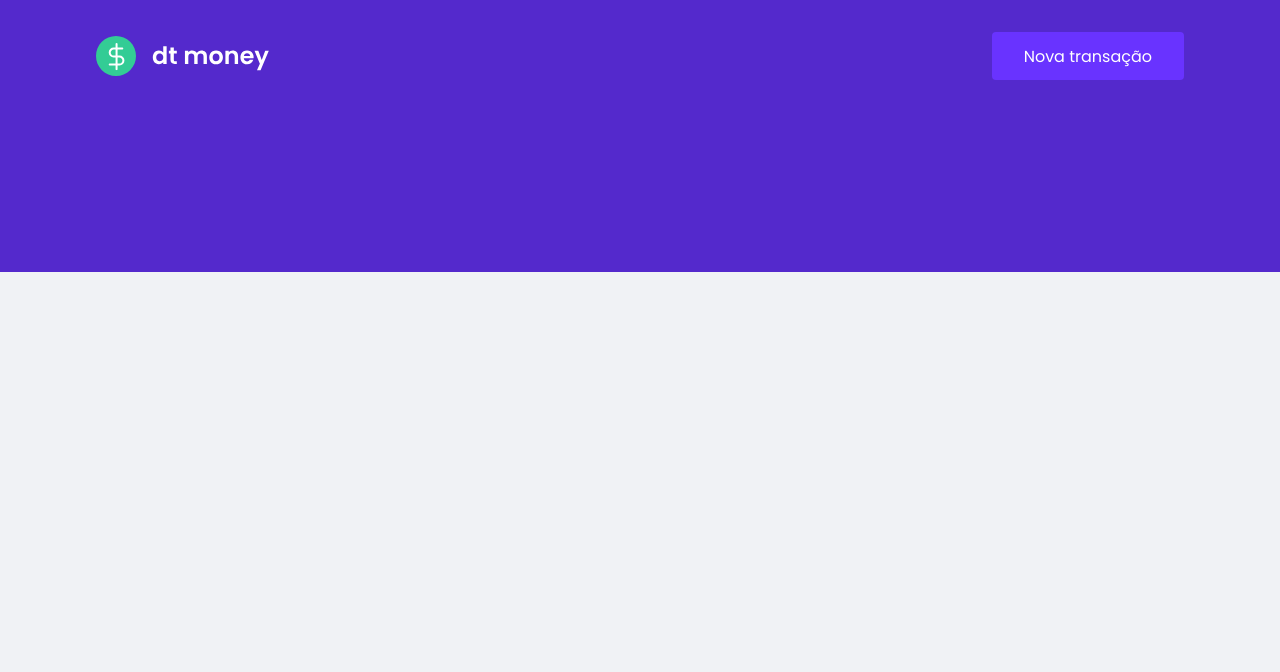
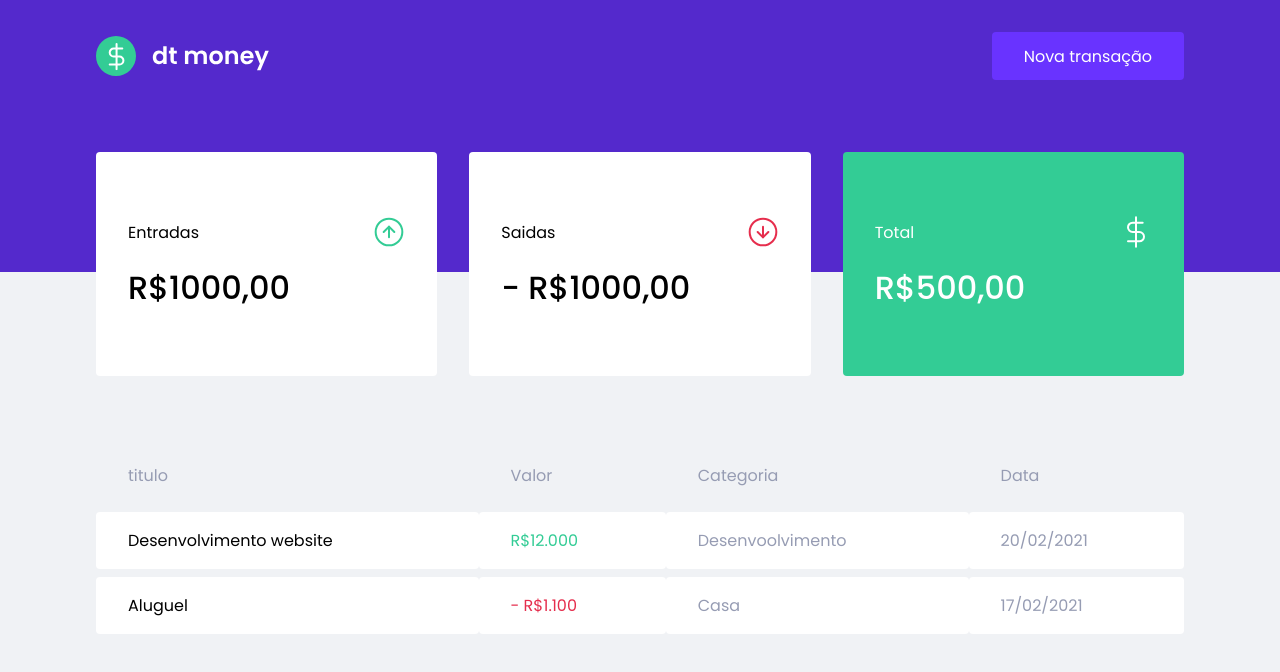
Before and after one commit to LuizHduarte/dtmoney, a React (Create React App) app: page / in a window 1280 px wide. Shown: the top 672 px of the page. Built offline with nearby package versions, Linux system fonts and the light colour scheme.

Commit message:
dashboard_static

```diff
--- a/public/index.html
+++ b/public/index.html
@@ -8,7 +8,7 @@
 
     <link rel="shortcut icon" href="favicon.png" type="image/png">
 
-    <link href="https://fonts.googleapis.com/css2?family=Poppins:wght@400;600&display=swap" rel="stylesheet">
+    <link href="https://fonts.googleapis.com/css2?family=Poppins:wght@400;500;600&display=swap" rel="stylesheet">
 
     <title>dtMoney</title>
   </head>
--- a/src/App.tsx
+++ b/src/App.tsx
@@ -1,3 +1,4 @@
+import { Dashboard } from "./components/Dashboard";
 import { Header } from "./components/Header";
 import { GlobalStyle } from "./styles/global"
 
@@ -7,6 +8,7 @@
   return (
     <>
       <Header/>
+      <Dashboard/>
       <GlobalStyle/>
     </>
   );
--- a/src/components/Dashboard/index.tsx
+++ b/src/components/Dashboard/index.tsx
@@ -0,0 +1,15 @@
+
+import { Summary } from "../Summary";
+import { TransactionsTable } from "../TransactionsTable";
+import { Container } from "./styles";
+
+
+export function Dashboard(){
+  return(
+    <Container>
+      <Summary/>
+      <TransactionsTable/>
+
+    </Container>
+  )
+}
--- a/src/components/Dashboard/styles.ts
+++ b/src/components/Dashboard/styles.ts
@@ -0,0 +1,9 @@
+import styled from 'styled-components'
+
+
+export const Container =  styled.main`
+  max-width:1120px;
+  margin: 0 auto;
+  padding: 2.5rem 1rem;
+
+`
--- /dev/null
+++ b/src/components/Summary/index.tsx
@@ -0,0 +1,37 @@
+import { Container } from "./styles";
+import incomeImg from '../../assets/income.svg'
+import outcomeImg from '../../assets/outcome.svg'
+import totalImg from '../../assets/total.svg'
+
+export function Summary(){
+
+  return(
+    <Container>
+      <div>
+        <header>
+          <p>Entradas</p>
+          <img src={incomeImg} alt="Entradas" />
+        </header>
+        <strong>R$1000,00</strong>
+      </div>
+
+      <div>
+        <header>
+          <p>Saidas</p>
+          <img src={outcomeImg} alt="Saídas" />
+        </header>
+        <strong> - R$1000,00</strong>
+      </div>
+
+      <div className="highlight_background">
+        <header >
+          <p>Total</p>
+          <img src={totalImg} alt="Total" />
+        </header>
+        <strong>R$500,00</strong>
+      </div>
+
+
+    </Container>
+  )
+}
--- /dev/null
+++ b/src/components/Summary/styles.ts
@@ -0,0 +1,34 @@
+import styled from "styled-components";
+
+export const Container = styled.div`
+  display:grid;
+  grid-template-columns: repeat(3, 1fr);
+  gap: 2rem;
+  margin-top:-10rem;
+
+  div{
+    background: var(--shape);
+    padding: 4rem 2rem;
+    border-radius : 0.25rem;
+    color: var(--text-title);
+
+    header{
+      display:flex;
+      align-items: center;
+      justify-content:space-between;
+    }
+
+    strong{
+      display: block;
+      margin-top:1rem;
+      font-size:2rem;
+      font-weight:500;
+      line-height:3rem;
+    }
+
+    &.highlight_background{
+      background: var(--green);
+      color:#fff;
+    }
+  }
+`
--- /dev/null
+++ b/src/components/TransactionsTable/index.tsx
@@ -0,0 +1,37 @@
+import { Container } from "./styles"
+
+
+
+export function TransactionsTable(){
+  return(
+    <Container>
+      <table>
+        <thead>
+          <tr>
+            <th>titulo</th>
+            <th>Valor</th>
+            <th>Categoria</th>
+            <th>Data</th>
+          </tr>
+        </thead>
+
+        <tbody>
+          <tr>
+            <td className="title"> Desenvolvimento website</td>
+            <td className="deposit"> R$12.000</td>
+            <td> Desenvoolvimento</td>
+            <td> 20/02/2021</td>
+          </tr>
+
+          <tr>
+            <td> Aluguel</td>
+            <td className="withdraw"> - R$1.100</td>
+            <td> Casa</td>
+            <td> 17/02/2021</td>
+          </tr>
+        </tbody>
+      </table>
+    </Container>
+  )
+
+}
--- /dev/null
+++ b/src/components/TransactionsTable/styles.ts
@@ -0,0 +1,41 @@
+import styled from "styled-components";
+
+export const Container = styled.div`
+
+  margin-top:4rem;
+
+  table{
+    width:100%;
+    border-spacing:0 0.5rem;
+
+    th{
+      color: var(--text-body);
+      font-weight:400;
+      padding:1rem 2rem;
+      text-align:left;
+      line-height:1.5rem;
+    }
+
+    td{
+      padding:1rem 2rem;
+      border:0;
+      background:var(--shape);
+      color:var(--text-body);
+      border-radius:0.25rem;
+
+      &:first-child{
+        color:var(--text-title);
+      }
+
+      &.deposit{
+        color:var(--green)
+      }
+
+      &.withdraw{
+        color:var(--red)
+      }
+    }
+  }
+
+
+`
--- a/src/styles/global.ts
+++ b/src/styles/global.ts
@@ -4,6 +4,7 @@
   :root{
     --red : #e52e4d;
     --blue: #5429cc;
+    --green: #33cc95;
 
     --blue-light: #6933ff;
 
```
